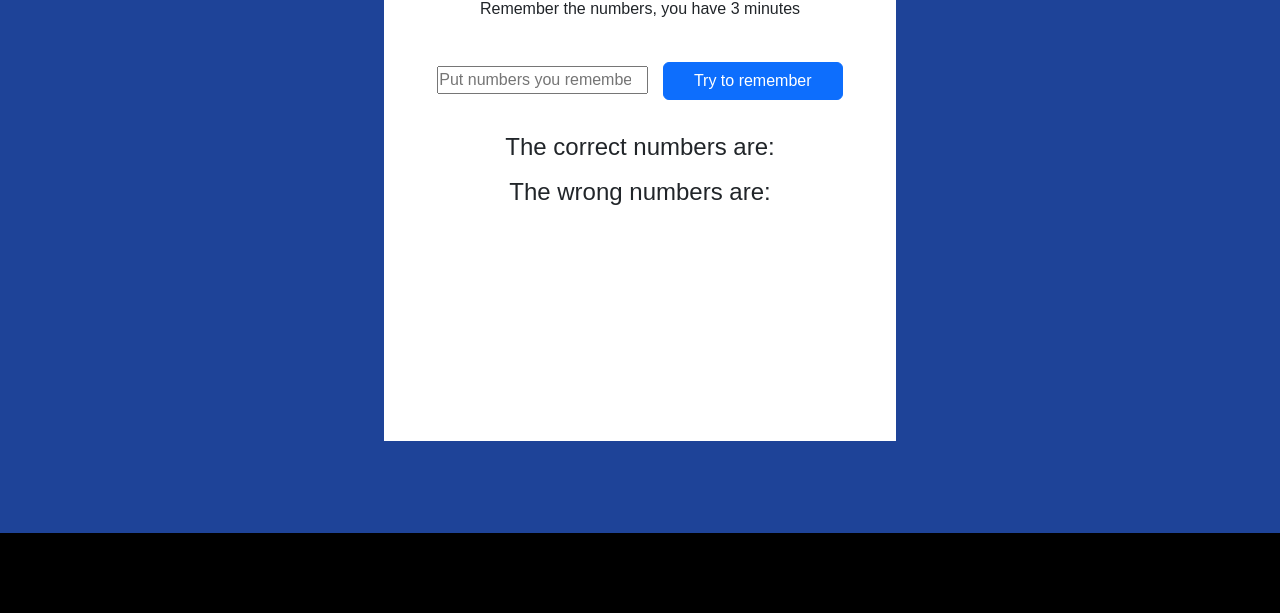
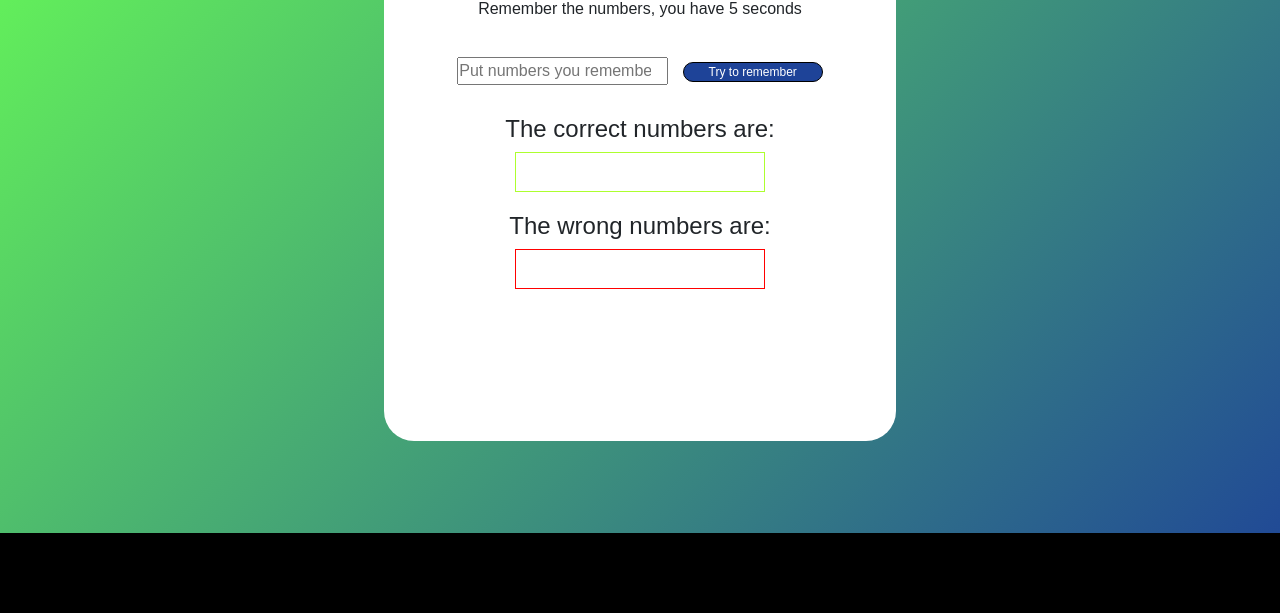
Before and after one commit to coder-ms/js-simon, a plain HTML site: page index.html in a window 1280 px wide. Shown: the part 187-800 px from the top of the page. Drawn offline with nearby package versions, Linux system fonts and the light colour scheme.

Commit message:
dettagli

```diff
--- a/css/style.css
+++ b/css/style.css
@@ -6,7 +6,9 @@
 }
 body{
     font-family: Arial, Helvetica, sans-serif;
-    background-color: rgb(30, 67, 152);
+    /*background-color: rgb(30, 67, 152);*/
+    background: linear-gradient(135deg, #69ff55, #1e4398);
+
 }
 header, footer{
     height: 80px;
@@ -16,7 +18,6 @@ main{
     height: calc(100vh - 160px);
     overflow-y: auto;
 }
-
 
 .form-control{
     margin: 25px 0;
@@ -30,7 +31,7 @@ main{
     align-items: flex-start;
     width: 500px;
     height: 500px;
-    background-color: rgb(105, 255, 85);
+    background-color: #69ff55;
 }
 .cell{
     display: flex;
@@ -41,22 +42,16 @@ main{
 }
 button{
     margin: 25px 0 25px 10px;
-    width: 180px;
+    width: 140px;
     font-size: 12px;
     color: white;
     border-radius: 20px;
-    background-color: rgb(30, 67, 152);
+    background-color: #1e4398;
     border: 1px solid black;
 }
 
-.correct{
-    color: darkgreen;
-}
-.wrong{
-    color: red;
-}
-.arrayWrongFull{
-    text-transform: uppercase;
+
+#arrayWrongFull{
     color: red;
 }
 
@@ -71,4 +66,20 @@ button:hover{
     width: 40%;
     height: 500px;
     margin: 0 auto;
+    border-radius: 30px;
 }
+
+#numWrong, #numCorrect{
+    height: 40px;
+    width: 250px;
+    margin: 0 auto;
+    margin-bottom: 20px;
+    padding: 8px 0;
+}
+
+#numWrong{
+    border: 1px solid red;
+}
+#numCorrect{
+    border: 1px solid greenyellow;
+}
--- a/index.html
+++ b/index.html
@@ -25,10 +25,10 @@
             <div class="white my-5">
                 <h1 class="text-center">Simon Says</h1>
                 <div class="text-center">
-                    <p>Remember the numbers, you have 3 minutes</p>
+                    <p>Remember the numbers, you have 5 seconds</p>
                     <p class="my-font" id="randomNumbers"></p>
                     <input class="my-input" type="number" placeholder="Put numbers you remember" id="numbersUser">
-                    <button class="btn btn-primary" id="sendResult">Try to remember</button>
+                    <button id="sendResult">Try to remember</button>
                 </div>
                 <div class="text-center">
                     <h4 id="resultCorrect"></h4>
--- a/js/script.js
+++ b/js/script.js
@@ -45,7 +45,7 @@ randomNumbers.innerText=(numArray)
 function clear (){
     randomNumbers.innerText = '';
 }
-setTimeout(clear, 3000);
+setTimeout(clear, 5000);
 
 
 // Check se numero e` stato indovinato
```
